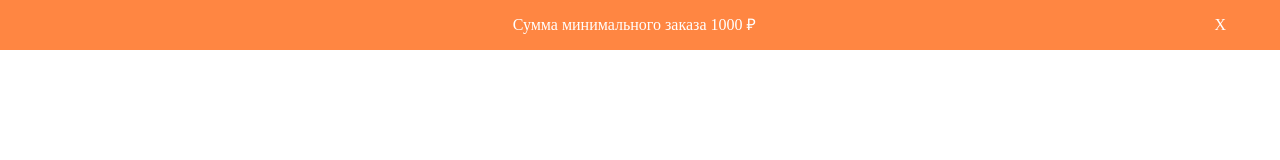
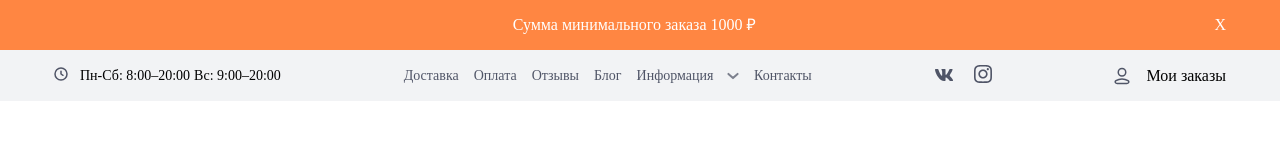
Before and after one commit to MilemGV/LavkaRoz, a plain HTML site: page index.html in a window 1280 px wide. Drawn offline with Linux system fonts and the light colour scheme.

Commit message:
Структура и стили header menu

```diff
--- a/css/reset.css
+++ b/css/reset.css
@@ -2,6 +2,10 @@
 *::after,
 *::before{
     box-sizing: border-box;
+}
+
+a{
+    text-decoration: none;
 }
 
 html, body, div, span, applet, object, iframe,
--- a/css/style.css
+++ b/css/style.css
@@ -3,6 +3,10 @@
     max-width: 1192px;
     padding: 0 10px;
     margin: 0 auto;
+}
+
+.body{
+    font-weight: 400;
 }
 
 .hidden{
@@ -17,10 +21,7 @@
 /*Header*/
 /*Header banner*/
 .header__banner{
-    position: fixed;
-    top: 0;
-    left: 0;
-    right: 0;
+
     background-color: #FF8642;
 }
 .header__banner-inner{
@@ -40,3 +41,61 @@
     color: #fff;
     font-size: 16px;
 }
+
+/*header-menu*/
+.header__menu{
+    background-color: #F2F3F5;
+}
+.menu__inner{
+    display: flex;
+    justify-content: space-between;
+    align-items: center;
+    padding: 15px 0;
+}
+.menu__time{
+    display: flex;
+    align-items: center;
+}
+.menu__time-work{
+    margin-left: 12px;
+}
+.menu__time-work span{
+    font-size: 14px;
+    line-height: 20px;
+}
+.menu__list{
+    display: flex;
+}
+.menu__list-item + .menu__list-item{
+    margin-left: 15px;
+}
+.menu__list-icon{
+    margin-left: 10px;
+}
+.menu__list-link{
+    font-size: 14px;
+    line-height: 20px;
+    color: #505567;
+}
+.menu__list-link:hover{
+    color: #0093A2;
+    transition: all .3s;
+}
+.menu__social{
+    display: flex;
+    align-items: center;
+}
+.menu__social-link + .menu__social-link{
+    margin-left: 21px;
+}
+.menu__social-link img:hover{
+    fill: #0093A2;
+}
+.menu__profil-orders{
+    color: inherit;
+    display: flex;
+    align-items: center;
+}
+.menu__profil-icon{
+    margin-right: 16px;
+}
--- a/index.html
+++ b/index.html
@@ -18,6 +18,75 @@
             </div>
         </div>
     </div>
+    <div class="header__menu menu">
+        <div class="container">
+            <div class="menu__inner">
+                <div class="menu__time">
+                    <div class="menu__time-icon">
+                        <img src="./img/icon/menu_time_icon.svg" alt="time-work">
+                    </div>
+                    <div class="menu__time-work">
+                        <span>Пн-Сб: 8:00–20:00</span>
+                        <span>Вс: 9:00–20:00</span>
+                    </div>
+                </div>
+                <nav class="menu">
+                    <ul class="menu__list">
+                        <li class="menu__list-item">
+                            <a href="#" class="menu__list-link">Доставка</a>
+                        </li>
+                        <li class="menu__list-item">
+                            <a href="#" class="menu__list-link">Оплата</a>
+                        </li>
+                        <li class="menu__list-item">
+                            <a href="#" class="menu__list-link">Отзывы</a>
+                        </li>
+                        <li class="menu__list-item">
+                            <a href="#" class="menu__list-link">Блог</a>
+                        </li>
+                        <li class="menu__list-item">
+                            <a href="#" class="menu__list-link">
+                                Информация
+                                <img class="menu__list-icon" src="./img/icon/arrow_bottom.svg" alt="arrow">
+                            </a>
+                            <ul class="sub-menu__list hidden">
+                                <li class="sub-menu__item">
+                                    <a href="#" class="sub-menu__link">Гарантии</a>
+                                </li>
+                                <li class="sub-menu__item">
+                                    <a href="#" class="sub-menu__link">Вопрос и ответ</a>
+                                </li>
+                                <li class="sub-menu__item">
+                                    <a href="#" class="sub-menu__link">Корпоративным клиентам</a>
+                                </li>
+                                <li class="sub-menu__item">
+                                    <a href="#" class="sub-menu__link">О компании</a>
+                                </li>
+                            </ul>
+                        </li>
+                        <li class="menu__list-item">
+                            <a href="#" class="menu__list-link">Контакты</a>
+                        </li>
+                    </ul>
+                </nav>
+                <div class="menu__social">
+                    <a href="#" class="menu__social-link">
+                        <img src="./img/icon/header-social-vk.svg" alt="VK">
+                    </a>
+                    <a href="#" class="menu__social-link">
+                        <img src="./img/icon/header-social-inst.svg" alt="instagram">
+                    </a>
+                </div>
+                <div class="menu__profil">
+
+                    <a href="" class="menu__profil-orders">
+                        <img class="menu__profil-icon" src="./img/icon/header-profil.svg" alt="icon-profile">
+                        <span>Мои заказы</span>
+                    </a>
+                </div>
+            </div>
+        </div>
+    </div>
 </header>
 <script src="./js/main.js"></script>
 </body>
```
Also changed, not shown: img/icon/arrow_bottom.svg (added), img/icon/header-profil.svg (added), img/icon/header-social-inst.svg (added), img/icon/header-social-vk.svg (added), img/icon/menu_time_icon.svg (added).
